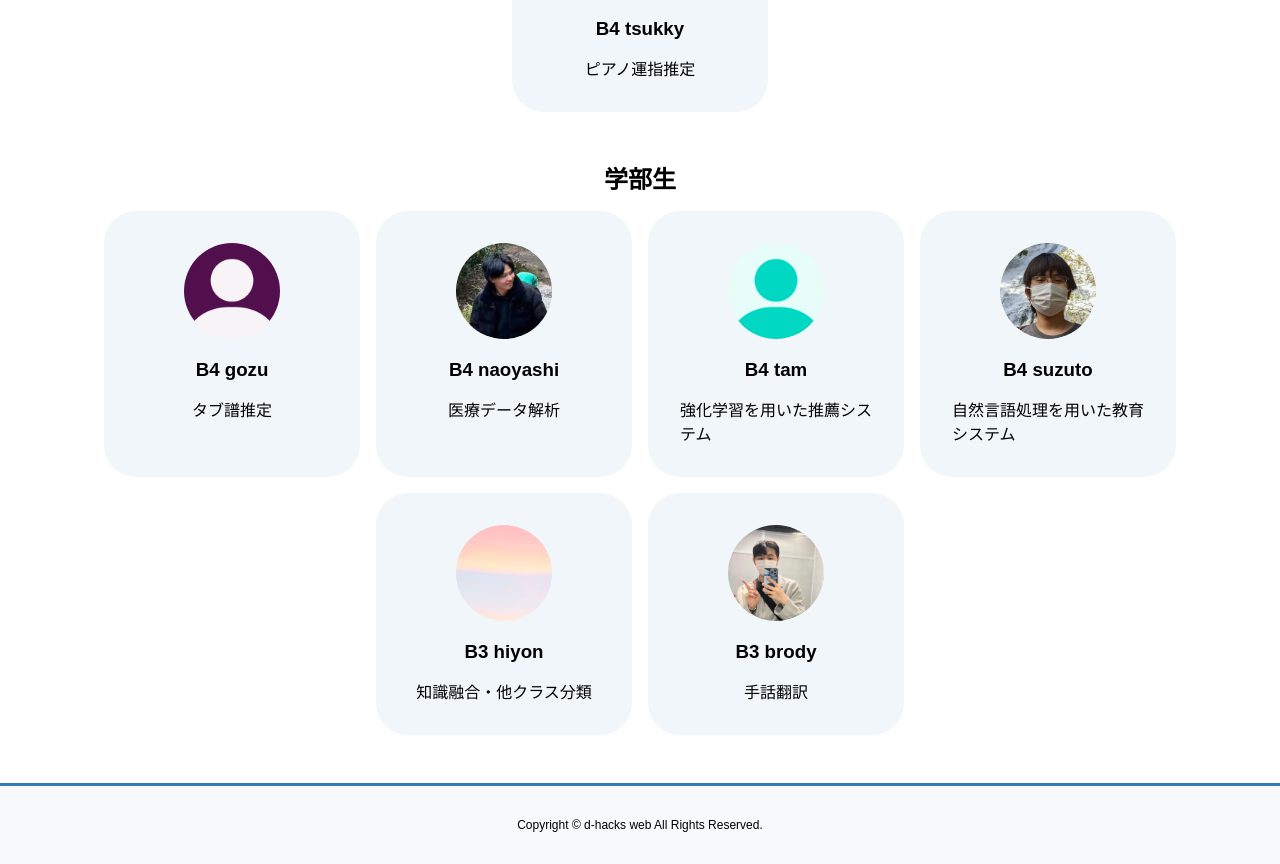
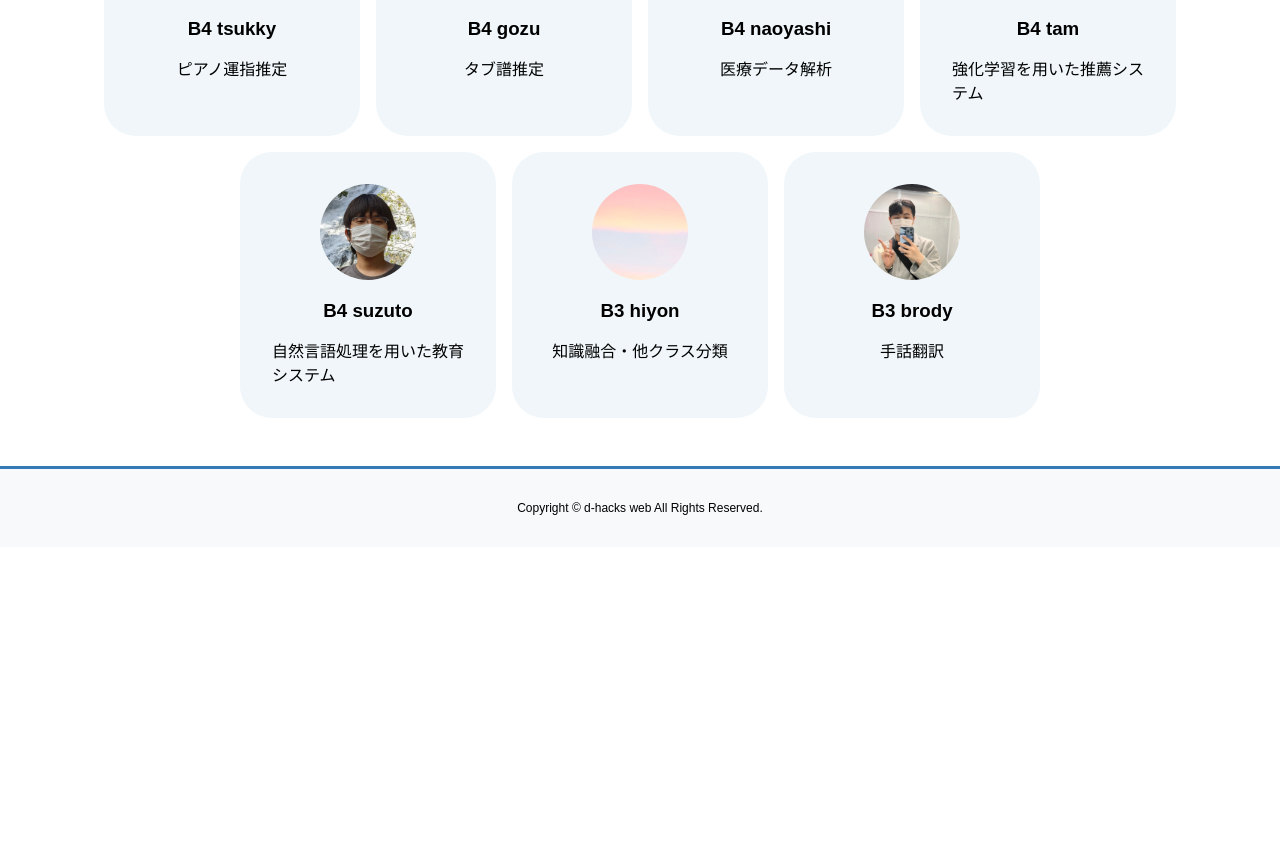
Before and after one commit to nkzwlab/dhacks-site, a Vue app: page /members in a window 1280 px wide. Shown: the part 1134-1998 px from the top of the page. After the commit the page ends 1681 px from the top, so only its background shows below. Built offline with nearby package versions, Linux system fonts and the light colour scheme.

Commit message:
addded tsukky

```diff
--- a/src/views/MemberView.vue
+++ b/src/views/MemberView.vue
@@ -107,7 +107,7 @@
             <h2>学部生</h2>
             <div class="gallery">
 
-          <div class="gallery-item">
+                <div class="gallery-item">
             <div class="profile-picture">
                 <img src="@/assets/profile/tsukky.png" alt="profile-picture">
             </div>
@@ -118,10 +118,6 @@
                 ピアノ運指推定
             </div>
           </div>
-        </div>
-
-            <h2>学部生</h2>
-            <div class="gallery">
 
           <div class="gallery-item">
             <div class="profile-picture">
```
